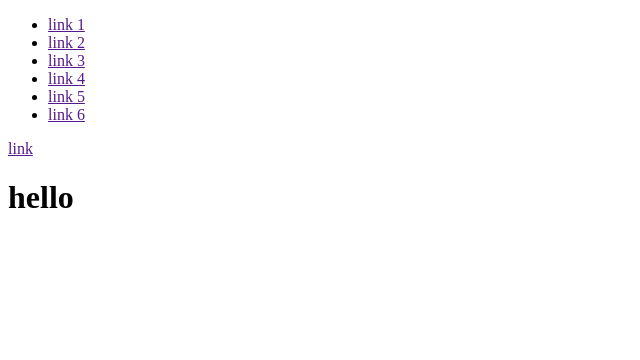
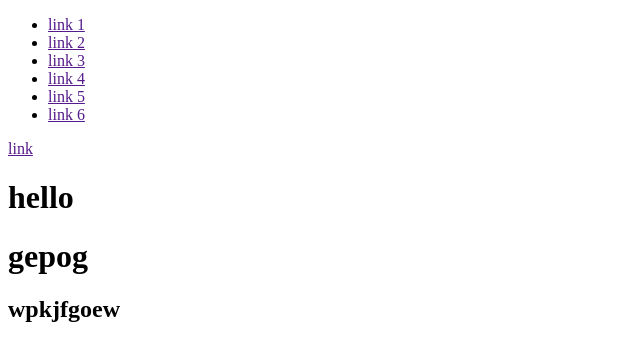
Before and after one commit to b9532970850/test-git-repo, a plain HTML site: page index.html in a window 1280 px wide. Shown: the whole page, without its empty margins (0-640 px from the left). Drawn offline with Linux system fonts and the light colour scheme.

Commit message:
add h1 h2

```diff
--- a/index.html
+++ b/index.html
@@ -21,5 +21,7 @@
     </aside>
 
     <div class="adv"><h1>hello</h1></div>
+    <h1>gepog</h1>
+    <h2>wpkjfgoew</h2>
 </body>
 </html>
```
